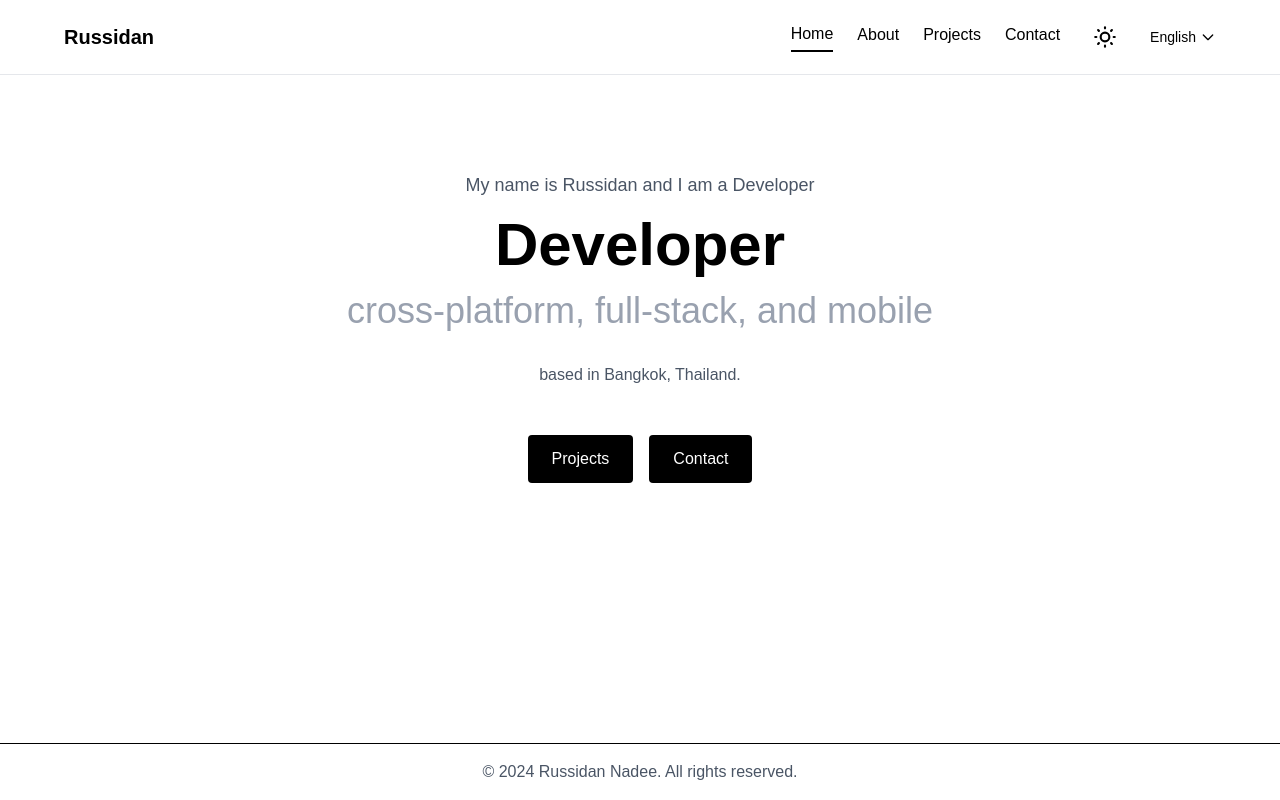
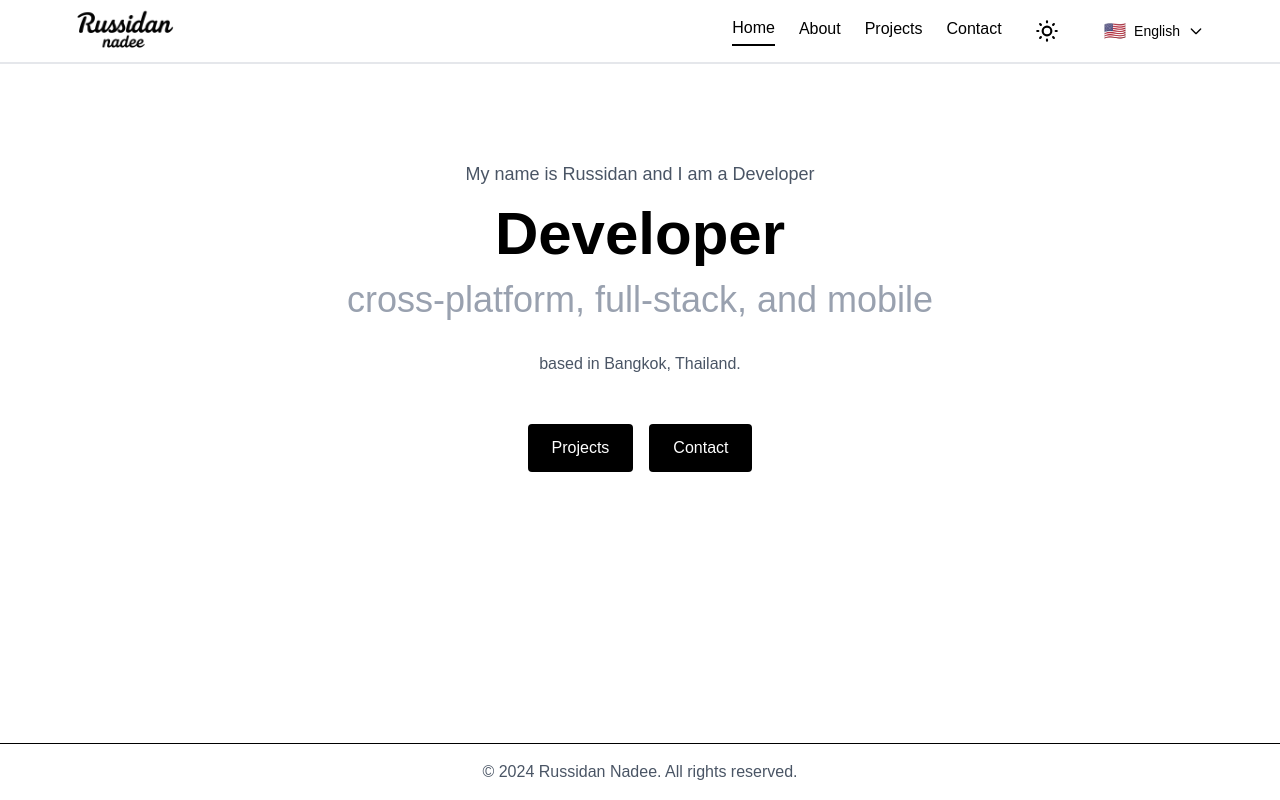
Before and after one commit to Russidan-Nadee/portfolio-website, a Next.js app: page / in a window 1280 px wide. Built offline with nearby package versions, Linux system fonts and the light colour scheme.

Commit message:
feature/change-logo

```diff
--- a/src/app/globals.css
+++ b/src/app/globals.css
@@ -1,4 +1,5 @@
 @import "tailwindcss";
+
 
 :root {
   --background: #ffffff;
--- a/src/components/Header.tsx
+++ b/src/components/Header.tsx
@@ -5,25 +5,37 @@ import Link from 'next/link'
 import { useSearchParams, usePathname } from 'next/navigation'
 import LanguageSwitcher from './LanguageSwitcher'
 import ThemeToggle from './ThemeToggle'
+import { useTheme } from './ThemeProvider'
 
 export default function Header() {
    const searchParams = useSearchParams()
    const pathname = usePathname()
    const locale = searchParams.get('lang') || 'en'
+   const { theme } = useTheme()
 
    // Load translations based on current locale
    const translations = locale === 'th' ? require('../../locales/th.json') : require('../../locales/en.json')
 
    return (
-      <header className="p-4 border-b transition-colors" style={{
+      <header className="h-16 flex items-center px-4 border-b-2 transition-colors relative z-10" style={{
          backgroundColor: 'var(--background)',
          borderColor: 'var(--border)',
          color: 'var(--foreground)'
       }}>
-         <nav className="flex justify-between items-center max-w-6xl mx-auto">
+         <nav className="flex justify-between items-center max-w-6xl mx-auto w-full">
             {/* Logo */}
-            <div className="text-xl font-bold" style={{ color: 'var(--foreground)' }}>
-               <Link href={locale === 'th' ? '/?lang=th' : '/'}>{translations.header.logo}</Link>
+            <div className="flex items-center">
+               <Link href={locale === 'th' ? '/?lang=th' : '/'} className="flex items-center">
+                  <img
+                     src={theme === 'dark' ? '/logo-dark.png' : '/logo-light.png'}
+                     alt="Russidan Nadee"
+                     className="w-auto transition-all duration-300 hover:scale-105"
+                     style={{
+                        height: '120px',
+                        clipPath: 'inset(28px 0)'
+                     }}
+                  />
+               </Link>
             </div>
 
             {/* Navigation Menu */}
--- a/src/components/LanguageSwitcher.tsx
+++ b/src/components/LanguageSwitcher.tsx
@@ -29,54 +29,77 @@ export default function LanguageSwitcher() {
    const currentLanguage = currentLocale === 'th' ? 'ไทย' : 'English'
    const flagEmoji = currentLocale === 'th' ? '🇹🇭' : '🇺🇸'
 
-   const locales = ['en', 'th']
+   const locales = [
+      { code: 'en', name: 'English', flag: '🇺🇸' },
+      { code: 'th', name: 'ไทย', flag: '🇹🇭' }
+   ]
 
    return (
       <div className="relative">
          <button
             onClick={() => setIsOpen(!isOpen)}
-            className="flex items-center gap-1 hover:opacity-70 transition-all"
-            style={{ color: 'var(--foreground)' }}
+            className="flex items-center gap-2 px-3 py-2 rounded-lg hover:opacity-70 transition-all duration-200"
+            style={{
+               color: 'var(--foreground)',
+               backgroundColor: isOpen ? 'var(--muted)' : 'transparent'
+            }}
          >
-            <span className="text-sm">{currentLanguage}</span>
+            <span className="text-lg">{flagEmoji}</span>
+            <span className="text-sm font-medium">{currentLanguage}</span>
             <svg
-               className={`w-4 h-4 transition-transform ${isOpen ? 'rotate-180' : ''}`}
+               className={`w-4 h-4 transition-transform duration-200 ${isOpen ? 'rotate-180' : 'rotate-0'}`}
                fill="none"
                stroke="currentColor"
                viewBox="0 0 24 24"
+               xmlns="http://www.w3.org/2000/svg"
             >
-               <path strokeLinecap="round" strokeLinejoin="round" strokeWidth={2} d="M19 9l-7 7-7-7" />
+               <path
+                  strokeLinecap="round"
+                  strokeLinejoin="round"
+                  strokeWidth={2}
+                  d="M19 9l-7 7-7-7"
+               />
             </svg>
          </button>
 
          {isOpen && (
+            <>
+               {/* Backdrop to close dropdown */}
                <div
-               className="absolute right-0 mt-2 w-32 border rounded-md shadow-lg z-10"
+                  className="fixed inset-0 z-10"
+                  onClick={() => setIsOpen(false)}
+               />
+
+               {/* Dropdown menu */}
+               <div
+                  className="absolute right-0 mt-2 w-40 border rounded-lg shadow-lg z-20"
                   style={{
-                  backgroundColor: 'var(--background)',
+                     backgroundColor: 'var(--card)',
                      borderColor: 'var(--border)'
                   }}
                >
                   <div className="py-1">
-                  {locales.map((availableLocale) => (
+                     {locales.map((locale) => (
                         <button
-                        key={availableLocale}
-                        onClick={() => switchLanguage(availableLocale)}
-                        className={`w-full px-4 py-2 text-left hover:opacity-70 flex items-center gap-2 transition-all text-sm ${currentLocale === availableLocale ? 'opacity-100' : 'opacity-75'
+                           key={locale.code}
+                           onClick={() => switchLanguage(locale.code)}
+                           className={`w-full px-4 py-3 text-left hover:opacity-80 flex items-center gap-3 transition-all duration-200 ${currentLocale === locale.code ? 'font-medium' : 'font-normal'
                               }`}
                            style={{
                               color: 'var(--foreground)',
-                           backgroundColor: currentLocale === availableLocale ? 'var(--muted)' : 'transparent'
+                              backgroundColor: currentLocale === locale.code ? 'var(--muted)' : 'transparent'
                            }}
                         >
-                        <span>{availableLocale === 'th' ? '🇹🇭' : '🇺🇸'}</span>
-                        <span>
-                           {availableLocale === 'th' ? 'ไทย' : 'English'}
-                        </span>
+                           <span className="text-lg">{locale.flag}</span>
+                           <span className="text-sm">{locale.name}</span>
+                           {currentLocale === locale.code && (
+                              <span className="ml-auto text-xs opacity-60">✓</span>
+                           )}
                         </button>
                      ))}
                   </div>
                </div>
+            </>
          )}
       </div>
    )
```
Also changed, not shown: public/logo-dark.png (added), public/logo-light.png (added). Lines whose indentation alone changed are shown as unchanged.
